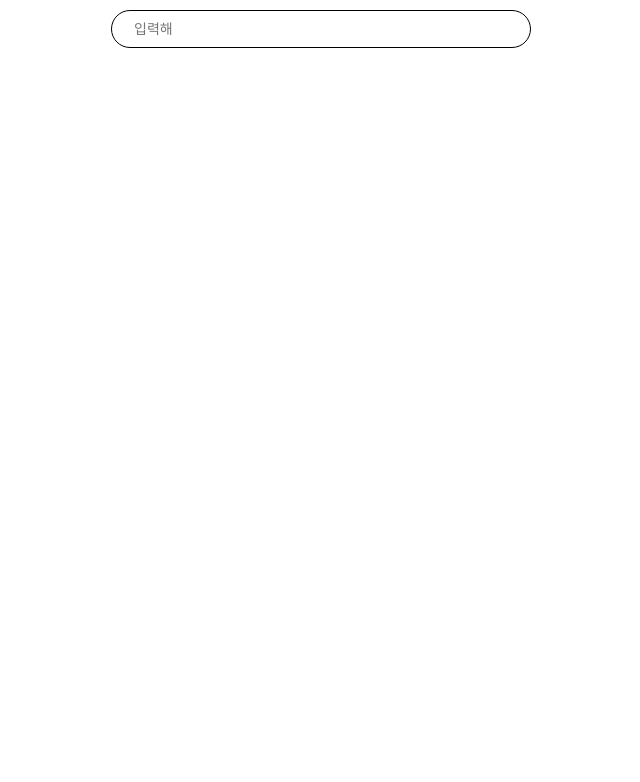
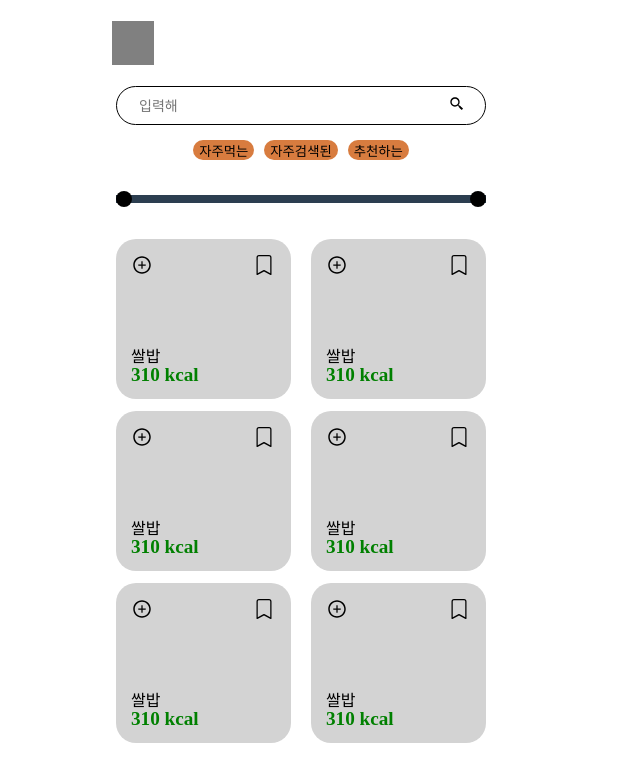
Before and after one commit to piggggggggy/Calog-Frontend, a React (Create React App) app: page / in a window 1280 px wide. Shown: the top 782 px of the page, without its empty margins (339-979 px from the left). Built offline with nearby package versions, Linux system fonts and the light colour scheme.

Commit message:
:lipstick: Main 뷰 1차 작업 완료

```diff
--- a/package.json
+++ b/package.json
@@ -18,6 +18,7 @@
     "react-dom": "^17.0.2",
     "react-icons": "^4.2.0",
     "react-nice-dates": "^3.1.0",
+    "react-range": "^1.8.9",
     "react-redux": "^7.2.4",
     "react-router-dom": "^5.2.0",
     "react-scripts": "4.0.3",
--- /dev/null
+++ b/src/components/Main_Card.js
@@ -0,0 +1,78 @@
+import React from 'react';
+import styled from 'styled-components';
+import { useState } from 'react';
+// elements, components
+import { Grid, Text } from '../elements';
+// icons
+import { BsBookmark, BsFillBookmarkFill } from 'react-icons/bs';
+import { AiOutlinePlusCircle, AiFillPlusCircle } from 'react-icons/ai';
+
+/**
+ * @param {*} props
+ * @returns 설명적기
+ * @역할 ~~~하는 컴포넌트
+ * @필수값 이 컴포넌트를 사용할 때 필수 props
+ * @담당자 : 박용태
+*/
+
+const Card = (props) => {
+// dispatch
+// props
+// useEffect
+
+  return (
+    <React.Fragment>
+      <FoodCard>
+        <BookmarkBox>
+          <BsBookmark size="20px"/>
+        </BookmarkBox>
+        <CartBox>
+          <AiOutlinePlusCircle size="20px"/>
+        </CartBox>
+        <Text margin="0" padding="0">쌀밥</Text>
+        <Text size="1.2rem" bold color="green" margin="0" padding="0">310 kcal</Text>
+      </FoodCard>
+    </React.Fragment>
+  );
+}
+
+Card.defaultProps = {
+
+}
+
+const FoodCard = styled.div`
+  position: relative;
+  display: flex;
+  flex-direction: column;
+  justify-content: flex-end;
+  width: 175px;
+  height: 160px;
+  margin: 6px 0;
+  padding: 15px;
+  background: lightgray;
+  border: none;
+  border-radius: 20px;
+`;
+
+const BookmarkBox = styled.div`
+  position: absolute;
+  z-index: 10;
+  right: calc(1rem + 5px);
+  top: 1rem;
+  width: 1rem;
+  height: 1rem;
+  /* background: yellow; */
+`;
+
+const CartBox = styled.div`
+  position: absolute;
+  z-index: 10;
+  left: 1rem;
+  top: 1rem;
+  width: 1rem;
+  height: 1rem;
+  /* background: black; */
+`;
+
+
+export default Card;
--- a/src/components/Main_MainBody.js
+++ b/src/components/Main_MainBody.js
@@ -1,12 +1,17 @@
 import React from 'react';
 import styled from 'styled-components';
-
+import { Range, getTrackBackground } from 'react-range';
+// elements, components
+import { Grid } from '../elements';
+import Card from './Main_Card';
+// icon
+import { BiSearchAlt2 } from 'react-icons/bi';
 
 /**
  * @param {*} props
  * @returns 설명적기
  * @역할 ~~~하는 컴포넌트
- * @필수값 이 컴포넌트를 사용할 때 필수 props
+ * @필수값 검색결과 리스트 값 /
  * @담당자 : 박용태
 */
 
@@ -15,6 +20,12 @@ const MainBody = (props) => {
 // props
 // useEffect
 
+  const category_list = [
+    "자주먹는",
+    "자주검색된",
+    "추천하는",
+  ]
+
   return (
     <React.Fragment>
       <BodyContainer>
@@ -22,10 +33,48 @@ const MainBody = (props) => {
         <SearchGrid margin="1rem 0.5rem">
           <div>
             <input placeholder="입력해"/>
+            <div>
+              <BiSearchAlt2 size="1rem" />
+            </div>
           </div>
+        </SearchGrid>
 
-          {/* <SearchButton>검색</SearchButton> */}
-        </SearchGrid>
+        <Grid display="flex" jc="center" padding="0 20px">
+          {category_list.map((c, idx) => {
+            return (
+              <CategoryButton>{c}</CategoryButton>
+            )
+          })}
+        </Grid>
+
+        <Grid margin="30px 0">
+          <Grid>
+            <RangeTrack>
+              <RangeBar/>
+              <RangePoint style={{left:"0"}}/>
+              <RangePoint style={{right:"0"}}/>
+            </RangeTrack>
+          </Grid>
+          {/* <Range
+            draggableTrack
+            step
+            min
+            max
+            values
+            onChange
+            renderTrack
+            renderThumb
+            /> */}
+        </Grid>
+
+        <CardContainer>
+          <Card/>
+          <Card/>
+          <Card/>
+          <Card/>
+          <Card/>
+          <Card/>
+        </CardContainer>
 
 
 
@@ -40,20 +89,20 @@ MainBody.defaultProps = {
 
 const BodyContainer = styled.div`
   max-width: 100%;
-  margin: auto;
+  padding: 0 25px;
 `;
 
 const SearchGrid = styled.div`
-  margin: 10px 20px;
-  width: 100%;
+  margin: 10px 0;
 
   & > div {
-
+    display: flex;
+    align-items: center;
+    justify-content: space-between;
     width: 100%;
     border: 1px solid #000;
     padding: 9px 20px;
     border-radius: 25px;
-    /* box-sizing: border-box; */
 
     & > input {
       display: block;
@@ -62,22 +111,60 @@ const SearchGrid = styled.div`
       width: 100%;
       border: none;
       outline: none;
-      /* line-height: 1rem; */
+      line-height: 1rem;
+    }
+
+    & > div {
+      cursor: pointer;
+      padding-left: 10px;
     }
   }
-
-
 `;
 
-const SearchButton = styled.button`
-  display: flex;
-  position: absolute;
-  top: 0;
-  right: 0;
+const CategoryButton = styled.button`
+  /* width: 54px; */
+  margin: 5px;
+  height: 20px;
   border: none;
-  height: 30px;
-  margin: 10px 10px 0 0;
+  border-radius: 10px;
+  background: #d87c3f;
   cursor: pointer;
 `;
 
+const RangeTrack = styled.div`
+  position: relative;
+  width: 100%;
+  height: 0.5rem;
+  background: #bdc3c7;
+  /* border-radius: ; */
+`;
+
+const RangeBar = styled.div`
+  position: absolute;
+  top: 0;
+  bottom: 0;
+  left: 0;
+  right: 0;
+  background: #2c3e50;
+`;
+
+const RangePoint = styled.div`
+  position: absolute;
+  top: 0;
+  transform: translateY(-0.25rem);
+  width: 1rem;
+  height: 1rem;
+  background-color: black;
+  border-radius: 50%;
+`;
+
+const CardContainer = styled.div`
+  width: 100%;
+  height: 100%auto;
+  display: flex;
+  flex-wrap: wrap;
+  column-gap: 20px;
+`;
+
+
 export default MainBody;
--- a/src/elements/Grid.js
+++ b/src/elements/Grid.js
@@ -50,7 +50,7 @@ Grid.defaultProps = {
   text_align: false,
   is_flex: false,
   cursor: null,
-  display: false,
+  display: "block",
   jc: false,
   ai: "center",
   fd: false,
@@ -61,7 +61,7 @@ Grid.defaultProps = {
 
 const DefaultGrid = styled.div`
   width: ${(props) => props.width};
-  height: ${(props) => props.height};
+  ${(props) => props.height? `height: ${props.height}`:''};
   margin: ${(props) => props.margin};
   padding : ${(props) => props.padding};
   background-color: ${(props) => props.bg};
--- a/src/pages/Main.js
+++ b/src/pages/Main.js
@@ -1,8 +1,9 @@
 import React from 'react';
 import styled from 'styled-components';
-
-// Components
+// elements & components
 import MainBody from '../components/Main_MainBody';
+import LogoHeader from '../shared/LogoHeader';
+// import
 
 /**
  * @param {*} props
@@ -19,6 +20,7 @@ const Main = (props) => {
 
   return (
     <React.Fragment>
+      <LogoHeader/>
       <MainBody/>
     </React.Fragment>
   );
```
Also changed, not shown: 1 other file (tests, documents, lock files or other folders).
